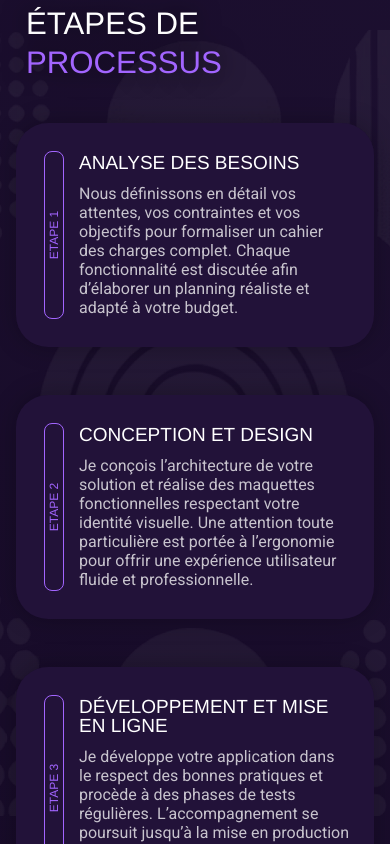
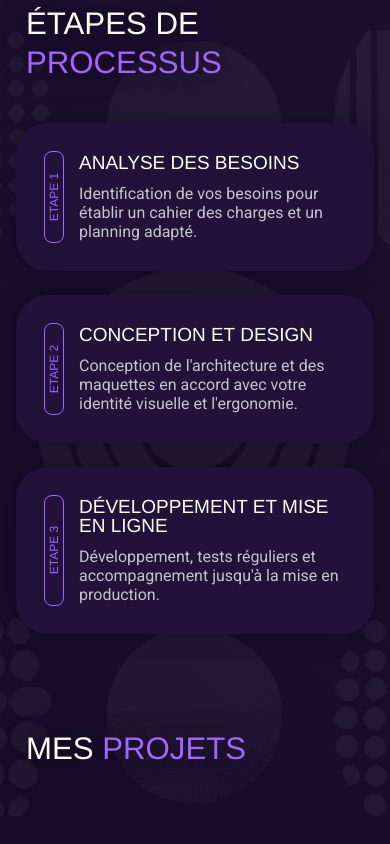
Before and after one commit to MeruemShen/portfolio, a React (Vite) app: page / in a window 390 px wide. Shown: the part 1000-1844 px from the top of the page. Built offline with nearby package versions, Linux system fonts and the light colour scheme; a web font is replaced by a local one.

Commit message:
Responsive card mobile adjustements content

```diff
--- a/src/screens/Wireframe/Wireframe.tsx
+++ b/src/screens/Wireframe/Wireframe.tsx
@@ -39,6 +39,8 @@ export const Wireframe = (): JSX.Element => {
       title: "ANALYSE DES BESOINS",
       description:
           "Nous d\u00e9finissons en d\u00e9tail vos attentes, vos contraintes et vos objectifs pour formaliser un cahier des charges complet. Chaque fonctionnalit\u00e9 est discut\u00e9e afin d\u2019\u00e9laborer un planning r\u00e9aliste et adapt\u00e9 \u00e0 votre budget.",
+      descriptionMobile:
+          "Identification de vos besoins pour établir un cahier des charges et un planning adapté.",
       step: "ETAPE 1",
     },
     {
@@ -46,6 +48,8 @@ export const Wireframe = (): JSX.Element => {
       title: "CONCEPTION ET DESIGN",
       description:
           "Je con\u00e7ois l\u2019architecture de votre solution et r\u00e9alise des maquettes fonctionnelles respectant votre identit\u00e9 visuelle. Une attention toute particuli\u00e8re est port\u00e9e \u00e0 l\u2019ergonomie pour offrir une exp\u00e9rience utilisateur fluide et professionnelle.",
+      descriptionMobile:
+          "Conception de l'architecture et des maquettes en accord avec votre identité visuelle et l'ergonomie.",
       step: "ETAPE 2",
     },
     {
@@ -53,6 +57,8 @@ export const Wireframe = (): JSX.Element => {
       title: "D\u00c9VELOPPEMENT ET MISE EN LIGNE",
       description:
           "Je d\u00e9veloppe votre application dans le respect des bonnes pratiques et proc\u00e8de \u00e0 des phases de tests r\u00e9guli\u00e8res. L\u2019accompagnement se poursuit jusqu\u2019\u00e0 la mise en production afin de garantir un d\u00e9ploiement s\u00fbr et performant.",
+      descriptionMobile:
+          "Développement, tests réguliers et accompagnement jusqu'à la mise en production.",
       step: "ETAPE 3",
     },
   ];
--- a/src/screens/Wireframe/components/ProcessSection.tsx
+++ b/src/screens/Wireframe/components/ProcessSection.tsx
@@ -5,6 +5,7 @@ interface ProcessStep {
   number: string;
   title: string;
   description: string;
+  descriptionMobile?: string;
   step: string;
 }
 
@@ -64,7 +65,7 @@ export const ProcessSection = ({ steps }: ProcessSectionProps): JSX.Element => {
           </div>
 
 
-          <div className="absolute top-[55px] left-0 w-full flex flex-col gap-12 items-center relative">
+          <div className="absolute top-[55px] left-0 w-full flex flex-col gap-12 mobile:gap-6 items-center relative">
             {steps.map((step, index) => (
               <div
                 key={index}
@@ -108,8 +109,11 @@ export const ProcessSection = ({ steps }: ProcessSectionProps): JSX.Element => {
                     <h3 className="[font-family:'Days_One',Helvetica] font-normal text-white text-[19px] tracking-[0] leading-[19px] mb-3">
                       {step.title}
                     </h3>
-                    <p className="w-full md:max-w-[580px] [font-family:'Roboto',Helvetica] font-normal text-[#ffffffbf] text-[16px] tracking-[0] leading-[normal]">
+                    <p className="w-full md:max-w-[580px] [font-family:'Roboto',Helvetica] font-normal text-[#ffffffbf] text-[16px] tracking-[0] leading-[normal] mobile:hidden">
                       {step.description}
+                    </p>
+                    <p className="w-full md:max-w-[580px] hidden mobile:block [font-family:'Roboto',Helvetica] font-normal text-[#ffffffbf] text-[16px] tracking-[0] leading-[normal]">
+                      {step.descriptionMobile ?? step.description}
                     </p>
                   </CardContent>
                 </Card>
```
